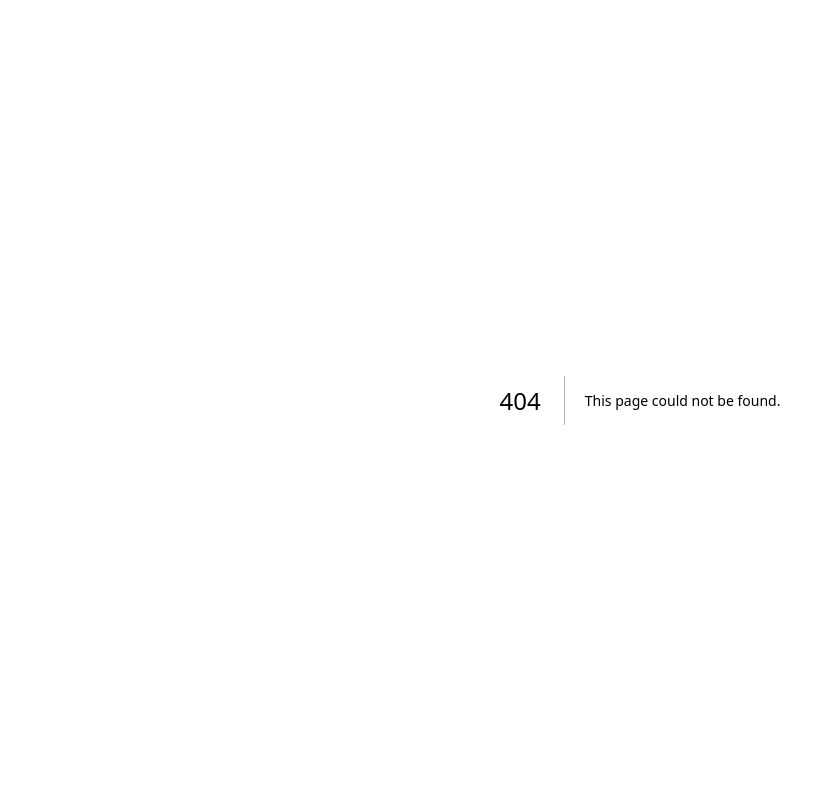
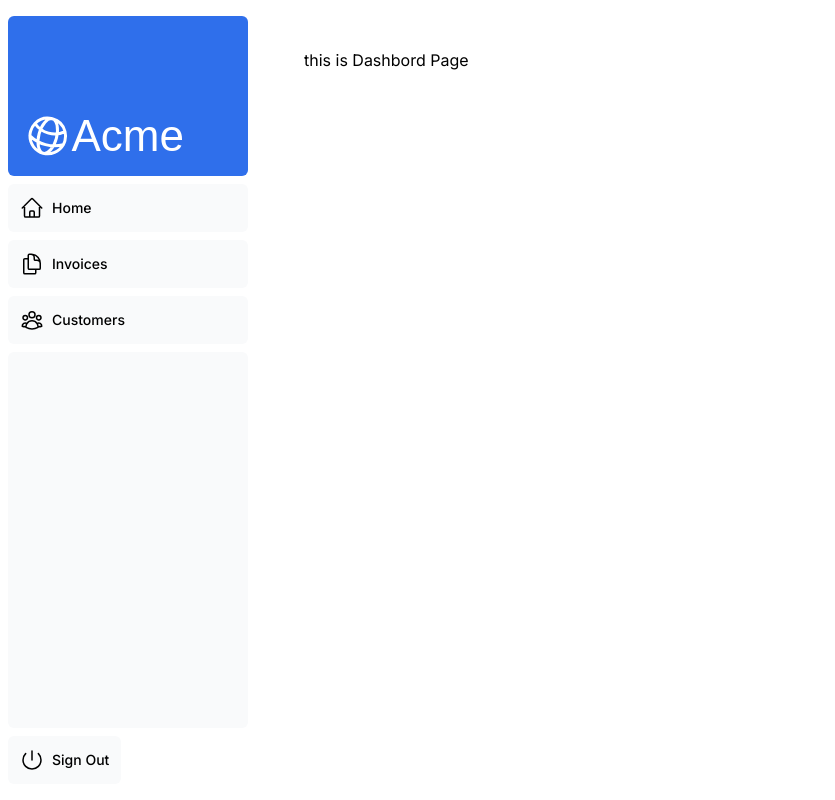
Before and after one commit to biplobsec21/financial-dashboard, a Next.js app: page /dashboard in a window 1280 px wide. Before the commit this address had no page. Shown: the whole page, without its empty margins (0-835 px from the left). Built offline with nearby package versions, Linux system fonts and the light colour scheme; a web font is replaced by a local one.

Commit message:
Add layout

```diff
--- /dev/null
+++ b/app/customers/page.tsx
@@ -0,0 +1,9 @@
+import React from 'react'
+
+const CustomersPage = () => {
+    return (
+        <div>CustomersPage</div>
+    )
+}
+
+export default CustomersPage
--- /dev/null
+++ b/app/dashboard/layout.tsx
@@ -0,0 +1,12 @@
+import SideNav from '@/app/ui/dashboard/sidenav';
+
+export default function Layout({ children }: { children: React.ReactNode }) {
+    return (
+        <div className="flex h-screen flex-col md:flex-row md:overflow-hidden">
+            <div className="w-full flex-none md:w-64">
+                <SideNav />
+            </div>
+            <div className="flex-grow p-6 md:overflow-y-auto md:p-12">{children}</div>
+        </div>
+    );
+}
--- /dev/null
+++ b/app/dashboard/page.tsx
@@ -0,0 +1,9 @@
+import React from 'react'
+
+const DashbordPage = () => {
+    return (
+        <div>this is Dashbord Page</div>
+    )
+}
+
+export default DashbordPage
--- /dev/null
+++ b/app/invoices/page.tsx
@@ -0,0 +1,9 @@
+import React from 'react'
+
+const InvoicePage = () => {
+    return (
+        <div>InvoicePage</div>
+    )
+}
+
+export default InvoicePage
--- a/app/ui/acme-logo.tsx
+++ b/app/ui/acme-logo.tsx
@@ -1,5 +1,5 @@
 import { GlobeAltIcon } from '@heroicons/react/24/outline';
-import { lusitana } from '@/app/ui/fonts';
+import { lusitana } from './font';
 
 export default function AcmeLogo() {
   return (
```
